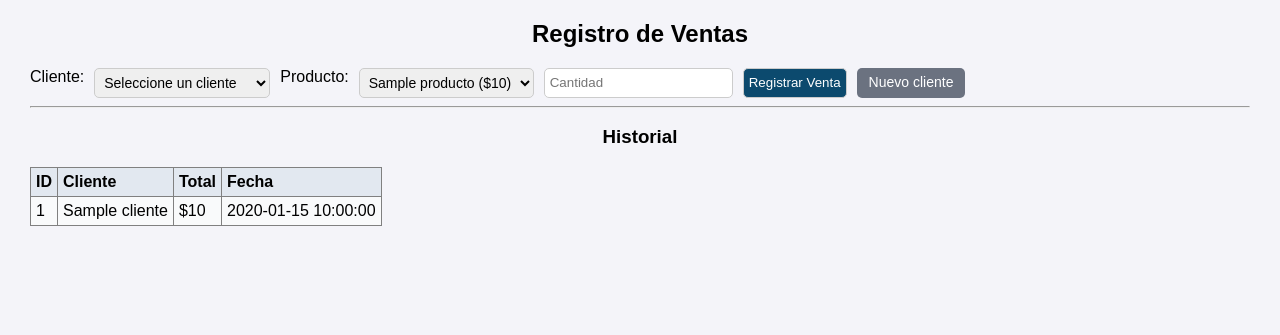
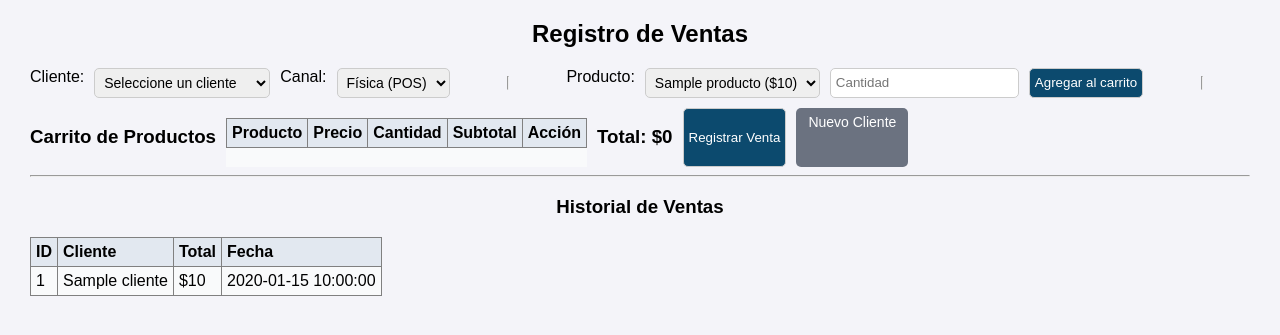
Before and after one commit to JuanSebastianTorres/SupermercadosApp, a Flask app: template templates/ventas.html in a window 1280 px wide. Shown: the part 130-465 px from the top of the page. Run offline with Flask 3, Linux system fonts and the light colour scheme; the template is opened without the code that fills it: values that come from a table or form of the project are taken from there, others are empty; tables that the repository leaves empty hold one stand-in row (values such as "Sample post"); lists and menus that the app fills with data are empty; some libraries are stand-ins or nearby versions.

Commit message:
Modificacion ventas

```diff
--- a/templates/ventas.html
+++ b/templates/ventas.html
@@ -2,8 +2,8 @@
 {% block content %}
 <h2>Registro de Ventas</h2>
 
-<!-- Formulario de registro de venta -->
-<form method="POST" action="{{ url_for('ventas.nueva_venta') }}">
+<form id="formVenta" method="POST" action="{{ url_for('ventas.nueva_venta') }}">
+  <!-- Selección del cliente -->
   <label>Cliente:</label>
   <select name="idCliente" id="idCliente" required>
     <option value="" disabled selected>Seleccione un cliente</option>
@@ -11,23 +11,113 @@
       <option value="{{ c.idCliente }}">{{ c.nombre }} {{ c.apellido }}</option>
     {% endfor %}
   </select>
-   <label>Producto:</label>
-  <select name="idProducto" required>
+
+  <!-- Selección del canal -->
+  <label>Canal:</label>
+  <select name="canal" id="canal" required>
+    <option value="POS">Física (POS)</option>
+    <option value="ONLINE">Online</option>
+  </select>
+
+  <hr>
+
+  <!-- Selección de producto -->
+  <label>Producto:</label>
+  <select id="productoSelect">
     {% for p in productos %}
-      <option value="{{ p.idProducto }}">{{ p.nombre }} (${{ p.precio }})</option>
+      <option value="{{ p.idProducto }}" data-precio="{{ p.precio }}">
+        {{ p.nombre }} (${{ p.precio }})
+      </option>
     {% endfor %}
   </select>
 
-  <input type="number" name="cantidad" min="1" placeholder="Cantidad" required>
+  <input type="number" id="cantidadInput" min="1" placeholder="Cantidad" required>
+  <button type="button" id="agregarProducto">Agregar al carrito</button>
+
+  <hr>
+
+  <!-- Tabla de carrito -->
+  <h3>Carrito de Productos</h3>
+  <table id="tablaCarrito" border="1" cellpadding="5">
+    <thead>
+      <tr>
+        <th>Producto</th>
+        <th>Precio</th>
+        <th>Cantidad</th>
+        <th>Subtotal</th>
+        <th>Acción</th>
+      </tr>
+    </thead>
+    <tbody></tbody>
+  </table>
+
+  <h3>Total: $<span id="totalVenta">0</span></h3>
+
   <button type="submit">Registrar Venta</button>
+  <a href="{{ url_for('clientes.listar_clientes') }}" class="btn-nuevo">Nuevo Cliente</a>
 
-  <!-- Boton para ir al modulo de clientes -->
-  <a href="{{ url_for('clientes.listar_clientes') }}" class="btn-nuevo">Nuevo cliente</a>
+  <!-- Campo oculto para enviar detalles -->
+  <input type="hidden" name="detalle_json" id="detalle_json">
 </form>
+
+<script>
+const carrito = [];
+const tabla = document.querySelector("#tablaCarrito tbody");
+const totalVenta = document.getElementById("totalVenta");
+const inputDetalle = document.getElementById("detalle_json");
+
+// Agregar producto al carrito
+document.getElementById("agregarProducto").addEventListener("click", () => {
+  const select = document.getElementById("productoSelect");
+  const id = select.value;
+  const nombre = select.options[select.selectedIndex].text.split(" ($")[0];
+  const precio = parseInt(select.options[select.selectedIndex].dataset.precio);
+  const cantidad = parseInt(document.getElementById("cantidadInput").value);
+
+  if (!cantidad || cantidad <= 0) {
+    alert("Ingrese una cantidad válida.");
+    return;
+  }
+
+  const existente = carrito.find(p => p.id === id);
+  if (existente) {
+    existente.cantidad += cantidad;
+    existente.subtotal = existente.cantidad * precio;
+  } else {
+    carrito.push({ id, nombre, precio, cantidad, subtotal: cantidad * precio });
+  }
+
+  actualizarTabla();
+});
+
+// Actualizar tabla
+function actualizarTabla() {
+  tabla.innerHTML = "";
+  let total = 0;
+  carrito.forEach((p, i) => {
+    total += p.subtotal;
+    tabla.innerHTML += `
+      <tr>
+        <td>${p.nombre}</td>
+        <td>$${p.precio}</td>
+        <td>${p.cantidad}</td>
+        <td>$${p.subtotal}</td>
+        <td><button type="button" onclick="eliminarProducto(${i})">❌</button></td>
+      </tr>`;
+  });
+  totalVenta.textContent = total;
+  inputDetalle.value = JSON.stringify(carrito);
+}
+
+function eliminarProducto(i) {
+  carrito.splice(i, 1);
+  actualizarTabla();
+}
+</script>
 
 <hr>
 
-<h3>Historial</h3>
+<h3>Historial de Ventas</h3>
 <table border="1" cellpadding="5">
   <tr>
     <th>ID</th>
```
Also changed, not shown: routes/ventas.py (+44 -21 lines).
